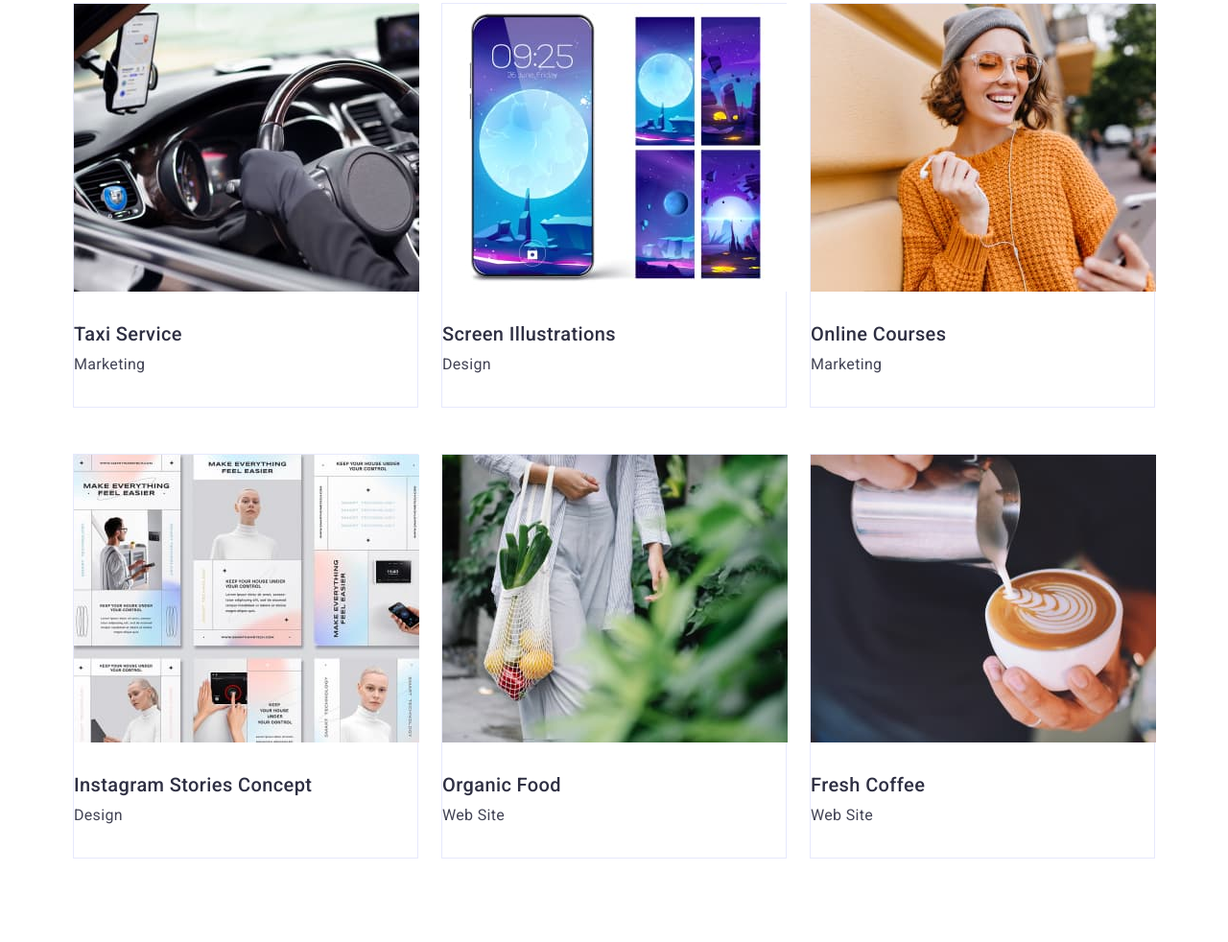
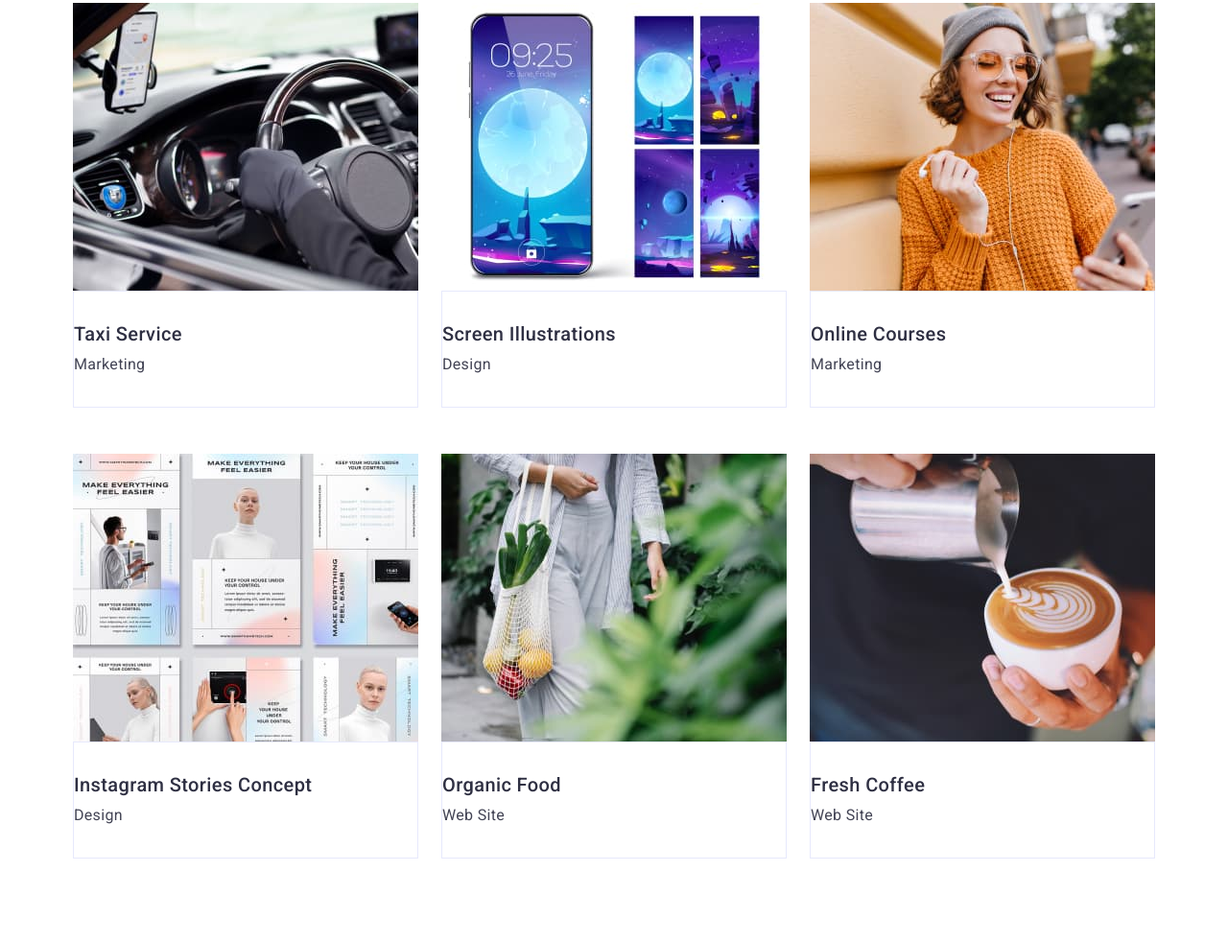
Before and after one commit to VolodimirBilyk/goit-markup-hw-03, a plain HTML site: page portfolio.html in a window 1280 px wide. Shown: the part 758-1740 px from the top of the page at 96% size. Drawn offline with nearby package versions, Linux system fonts and the light colour scheme.

Commit message:
правки портфоліо

```diff
--- a/css/styles.css
+++ b/css/styles.css
@@ -266,37 +266,54 @@ header {
 
 /* Блоки Портфоліо Кнопки */
 
-.container-selection {
+.container-portfolio {
     width: 1158px;
     margin-left: auto;
     margin-right: auto;
-    padding-top: 96px;
-    padding-bottom: 72px;
     padding-left: 15px;
     padding-right: 15px;
+    padding-top: 96px;
+    padding-bottom: 120px;
 }
+
 
 .button-selection {
     display: flex;
     gap: 24px;
     flex-wrap: wrap;
     justify-content: center;
+
+    margin-bottom: 72px;
 }
 
 /* Блоки портфоліо робити */
 
-.container-projects {
-    width: 1158px;
-    margin-left: auto;
-    margin-right: auto;
-    padding-left: 15px;
-    padding-right: 15px;
+/* Стилі карточок проектів */
+
+.row-content {
+    border: 1px solid var(--border-color);
+    padding-top: 32px;
+    padding-bottom: 32px;
 }
+
+.project-card {
+    box-sizing: border-box;
+    background: var(--basic-backcolor);
+}
+
+/* Стилі карточок проектів при hover,focus */
+.project-card:hover,
+.project-card:focus {
+    box-sizing: border-box;
+    background: var(--basic-backcolor);
+    box-shadow: 0px 4px 4px rgba(0, 0, 0, 0.25);
+}
+
 
 .project-list {
     display: flex;
     flex-wrap: wrap;
-    padding-bottom: 120px;
+
 }
 
 .project-item {
@@ -309,9 +326,10 @@ header {
     margin-right: 0;
 }
 
-.work-discription {
-    margin-bottom: 32px;
+.project-item:nth-last-child(-n+3) {
+    margin-bottom: 0;
 }
+
 /* Стилізація логотипу */
 .logo {
     font-family: 'Raleway';
@@ -526,25 +544,9 @@ button {
     color: var(--hero-image-text);
 }
 
-/* Стилі карточок проектів */
-.project-card {
-    box-sizing: border-box;
-    background: var(--basic-backcolor);
-    border: 1px solid var(--border-color);
-}
-
-/* Стилі карточок проектів при hover,focus */
-.project-card:hover,
-.project-card:focus {
-    box-sizing: border-box;
-    background: var(--basic-backcolor);
-    border: 1px solid var(--border-color);
-    box-shadow: 0px 4px 4px rgba(0, 0, 0, 0.25);
-}
 
 /* Стилі зоголовків h2 в списку робіт */
 .titles-of-works {
-    margin-top: 32px;
     margin-bottom: 8px;
 
 
--- a/portfolio.html
+++ b/portfolio.html
@@ -43,7 +43,7 @@
     </header>
     <main>
         <section>
-            <div class="container-selection">
+            <div class="container-portfolio">
                 <h1 class="invisible-title">Portfolio</h1>
                 <ul class="utitled-list button-selection">
                     <li><button type="button" class="filter-button">All</button></li>
@@ -52,70 +52,87 @@
                     <li><button type="button" class="filter-button">Design</button></li>
                     <li><button type="button" class="filter-button">Marketing</button></li>
                 </ul>
-            </div>
-            <div class="container-projects">
+
                 <ul class="utitled-list project-list">
                     <li class="project-card project-item">
                         <a href="">
                             <img src="./images/banking-app-interface-concept.jpg" alt="banking-app-interface" width="360">
+                            <div class="row-content">
                                 <h2 class="titles-of-works">Banking App Interface Concept</h2>
                                 <p class="description work-discription">App</p>
+                            </div>
                         </a>
                     </li>
                     <li class="project-card project-item">
                         <a href="">
                             <img src="./images/cashless-payment.jpg" alt="phone-billing" width="360">
+                            <div class="row-content">
                                 <h2 class="titles-of-works">Cashless Payment</h2>
                                 <p class="description work-discription">Marketing</p>
+                            </div>
                         </a>
                     </li>
                     <li class="project-card project-item">
                         <a href="">
                             <img src="./images/meditaion-app.jpg" alt="laptop-plus-phone" width="360">
+                            <div class="row-content">
                                 <h2 class="titles-of-works">Meditaion App</h2>
                                 <p class="description work-discription">App</p>
+                            </div>
                         </a>
                     </li>
                     <li class="project-card project-item">
                         <a href="">
                             <img src="./images/taxi-service.jpg" alt="taxi-service" width="360">
+                            <div class="row-content">
                                 <h2 class="titles-of-works">Taxi Service</h2>
                                 <p class="description work-discription">Marketing</p>
+                            </div>
                         </a>
                     </li>
                     <li class="project-card project-item">
                         <a href="">
                             <img src="./images/screen-illustrations.jpg" alt="phone-screen" width="360">
+                            <div class="row-content">
                                 <h2 class="titles-of-works">Screen Illustrations</h2>
                                 <p class="description work-discription">Design</p>
+                            </div>
                         </a>
                     </li>
                     <li class="project-card project-item">
                         <a href="">
                             <img src="./images/online-courses.jpg" alt="girl-with-iphone-in-earphones" width="360">
+                            <div class="row-content">
                                 <h2 class="titles-of-works">Online Courses</h2>
                                 <p class="description work-discription">Marketing</p>
+                            </div>
                         </a>
                     </li>
                     <li class="project-card project-item">
                         <a href="">
                             <img src="./images/instagram-stories-concept.jpg" alt="smart-home-control-illustrations" width="360">
+                            <div class="row-content">
                                 <h2 class="titles-of-works">Instagram Stories Concept</h2>
                                 <p class="description work-discription">Design</p>
+                            </div>
                         </a>
                     </li>
                     <li class="project-card project-item">
                         <a href="">
                             <img src="./images/organic-food.jpg" alt="organic-food" width="360">
+                            <div class="row-content">
                                 <h2 class="titles-of-works">Organic Food</h2>
                                 <p class="description work-discription">Web Site</p>
+                            </div>
                         </a>
                     </li>
                     <li class="project-card project-item">
                         <a href="">
                             <img src="./images/fresh-coffee.jpg" alt="cup-of-coffee" width="360">
+                            <div class="row-content">
                                 <h2 class="titles-of-works">Fresh Coffee</h2>
                                 <p class="description work-discription">Web Site</p>
+                            </div>
                         </a>
                     </li>
                 </ul>
```
Lines whose indentation alone changed are shown as unchanged.
